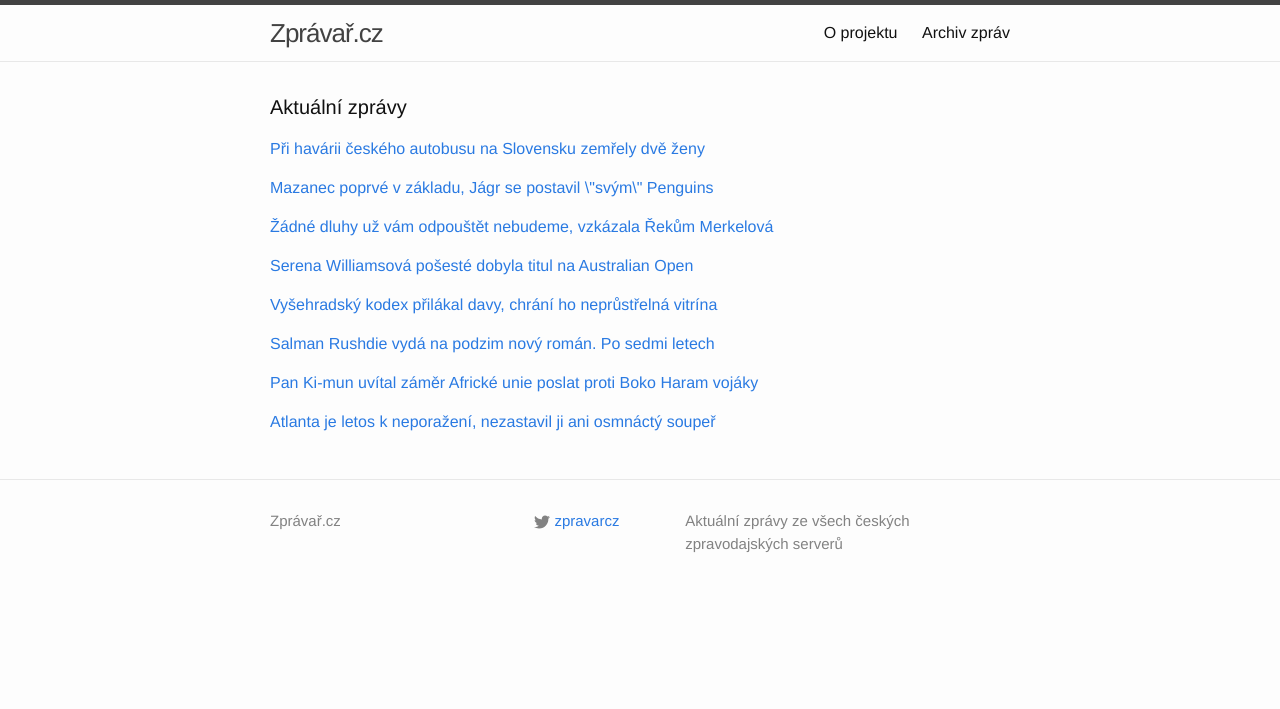
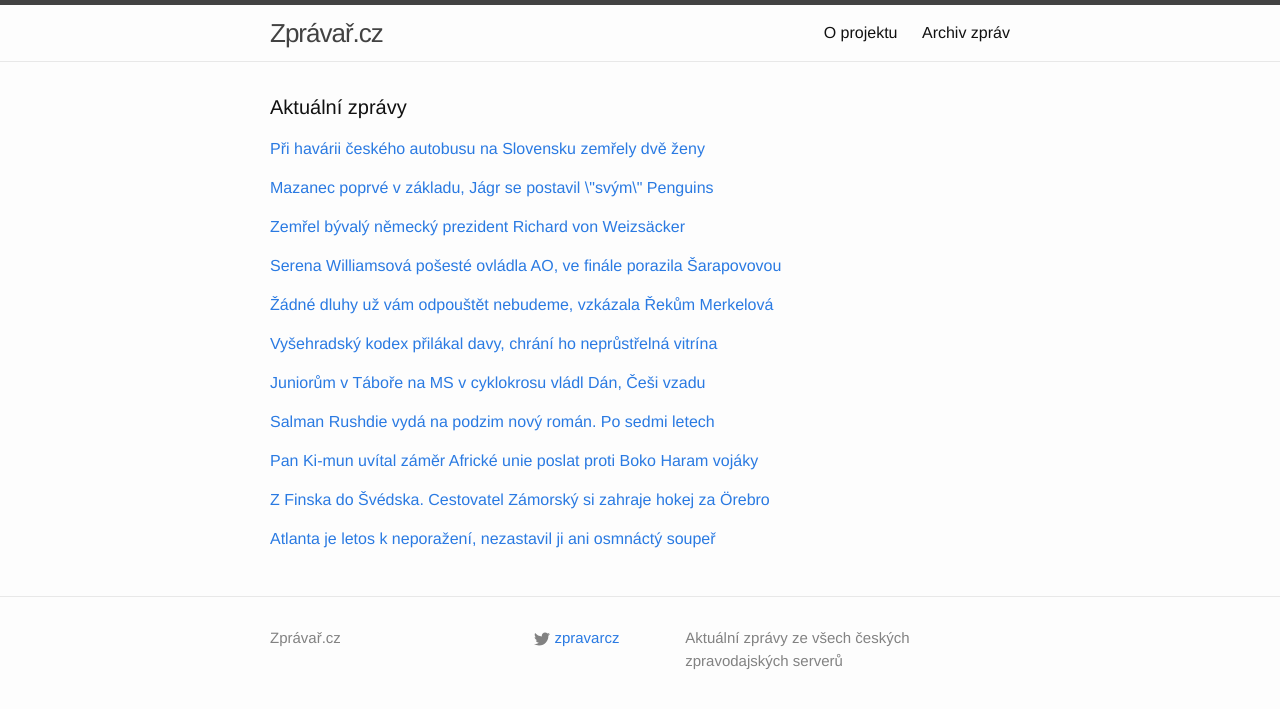
Before and after one commit to adliska/zpravar, a Jekyll site: the page built from index.html, in a window 1280 px wide. Shown: the top 709 px of the page. Built offline with Jekyll 4.4.1, drawn with Linux system fonts in a browser that asks for light colours.

Commit message:
zpravar news update

```diff
--- a/index.html
+++ b/index.html
@@ -42,8 +42,28 @@ layout: default
 <li><a href=http://www.denik.cz/hokej/mazanec-chytal-v-letosnim-rocniku-nhl-poprve-od-uvodni-minuty-20150131.html>Mazanec chytal v letošním ročníku NHL poprvé od úvodní minuty - www.denik.cz</a></li>
 <li><a href=http://sport.aktualne.cz/vrbata-dal-devatenacty-gol-pecetil-vitezstvi-vancouveru/r~174a2b4ca91011e4a7d8002590604f2e/>Vrbata dal devatenáctý gól, pečetil vítězství Vancouveru - sport.aktualne.cz</a></li>
 </ul>
-</div><p><a href="javascript:;" onclick="toggle_visibility('zpravy2')">Žádné dluhy už vám odpouštět nebudeme, vzkázala Řekům Merkelová</a></p>
+</div><p><a href="javascript:;" onclick="toggle_visibility('zpravy2')">Zemřel bývalý německý prezident Richard von Weizsäcker</a></p>
 <div id="zpravy2" style="display:none">
+<ul>
+<li><a href=http://zpravy.aktualne.cz/zahranici/zemrel-byvaly-nemecky-prezident-richard-von-weizsacker/r~8e3df6f0a93a11e490f70025900fea04/>Zemřel bývalý německý prezident Richard von Weizsäcker - zpravy.aktualne.cz</a></li>
+<li><a href=http://www.lidovky.cz/zemrel-byvaly-nemecky-prezident-richard-von-weizsacker-p2g-/lide.aspx?c=A150131_120901_lide_rof>Zemřel bývalý německý prezident Richard von Weizsäcker  - www.lidovky.cz</a></li>
+<li><a href=http://www.novinky.cz/zahranicni/evropa/360345-zemrel-byvaly-nemecky-prezident-von-weizsacker.html>Zemřel bývalý německý prezident von Weizsäcker - www.novinky.cz</a></li>
+<li><a href=http://www.rozhlas.cz/_zprava/zemrel-byvaly-nemecky-prezident-richard-von-weizsacker-bylo-mu-94-let--1450124>Zemřel bývalý německý prezident Richard von Weizsäcker, bylo mu 94 let - www.rozhlas.cz</a></li>
+<li><a href=http://zpravy.idnes.cz/zemrel-byvaly-nemecky-prezident-richard-von-weizsacker-p2g-/zahranicni.aspx?c=A150131_113958_zahranicni_vez>Zemřel Richard von Weizsäcker, první prezident sjednoceného Německa - zpravy.idnes.cz</a></li>
+<li><a href=http://echo24.cz/a/idbbc>Zemřel bývalý německý prezident von Weizsäcker - echo24.cz</a></li>
+</ul>
+</div><p><a href="javascript:;" onclick="toggle_visibility('zpravy3')">Serena Williamsová pošesté ovládla AO, ve finále porazila Šarapovovou</a></p>
+<div id="zpravy3" style="display:none">
+<ul>
+<li><a href=http://www.rozhlas.cz/_zprava/serena-williamsova-poseste-ovladla-ao-ve-finale-porazila-sarapovovou--1450123>Serena Williamsová pošesté ovládla AO, ve finále porazila Šarapovovou - www.rozhlas.cz</a></li>
+<li><a href=http://www.tyden.cz/rubriky/sport/tenis/serena-williamsova-poseste-dobyla-titul-na-australian-open_331952.html>Serena Williamsová pošesté dobyla titul na Australian Open - www.tyden.cz</a></li>
+<li><a href=http://www.sportovninoviny.cz/zpravy/serena-williamsova-vyhrala-poseste-australian-open/1175716>Serena Williamsová vyhrála pošesté Australian Open - www.sportovninoviny.cz</a></li>
+<li><a href=http://www.denik.cz/tenis/zadne-slitovani-serena-ovladla-australian-open-zdolala-sarapovovou-20150131.html>Žádné slitování. Serena ovládla Australian Open, zdolala Šarapovovou - www.denik.cz</a></li>
+<li><a href=http://sport.aktualne.cz/australian-open-williamsova-sarapovova/r~8bee3f6ea93411e49f60002590604f2e/>Serena Williamsová nezaváhala, v Melbourne vyhrála pošesté - sport.aktualne.cz</a></li>
+<li><a href=http://sport.idnes.cz/zenske-finale-australian-open-sarapovova-serena-williamsova-ptz-/tenis.aspx?c=A150131_075221_tenis_ten>Ženské finále Australian Open: Šarapovová vyzvala Serenu Williamsovou - sport.idnes.cz</a></li>
+</ul>
+</div><p><a href="javascript:;" onclick="toggle_visibility('zpravy4')">Žádné dluhy už vám odpouštět nebudeme, vzkázala Řekům Merkelová</a></p>
+<div id="zpravy4" style="display:none">
 <ul>
 <li><a href=http://ekonomika.idnes.cz/merkelova-syriza-recko-0vf-/eko-zahranicni.aspx?c=A150131_103207_zahranicni_aha>Žádné dluhy už vám odpouštět nebudeme, vzkázala Řekům Merkelová - ekonomika.idnes.cz</a></li>
 <li><a href=http://www.ceskatelevize.cz/ct24/svet/300126-dalsi-snizeni-reckeho-dluhu-merkelova-vylucuje/>Další snížení řeckého dluhu Merkelová vylučuje - www.ceskatelevize.cz</a></li>
@@ -52,17 +72,8 @@ layout: default
 <li><a href=http://www.ceskenoviny.cz/zpravy/zpravy/merkelova-vyloucila-dalsi-snizeni-reckeho-dluhu/1175691>Merkelová vyloučila další snížení řeckého dluhu - www.ceskenoviny.cz</a></li>
 <li><a href=http://byznys.ihned.cz/c1-63462770-recko-dluh-tsipras-alexis-euro-merkelova-nemecko>Merkelová: Řecký dluh nesnížíme, miliardy se mu odpustily již dřív - byznys.ihned.cz</a></li>
 </ul>
-</div><p><a href="javascript:;" onclick="toggle_visibility('zpravy3')">Serena Williamsová pošesté dobyla titul na Australian Open</a></p>
-<div id="zpravy3" style="display:none">
-<ul>
-<li><a href=http://www.tyden.cz/rubriky/sport/tenis/serena-williamsova-poseste-dobyla-titul-na-australian-open_331952.html>Serena Williamsová pošesté dobyla titul na Australian Open - www.tyden.cz</a></li>
-<li><a href=http://www.sportovninoviny.cz/zpravy/serena-williamsova-vyhrala-poseste-australian-open/1175716>Serena Williamsová vyhrála pošesté Australian Open - www.sportovninoviny.cz</a></li>
-<li><a href=http://www.denik.cz/tenis/zadne-slitovani-serena-ovladla-australian-open-zdolala-sarapovovou-20150131.html>Žádné slitování. Serena ovládla Australian Open, zdolala Šarapovovou - www.denik.cz</a></li>
-<li><a href=http://sport.aktualne.cz/australian-open-williamsova-sarapovova/r~8bee3f6ea93411e49f60002590604f2e/>Serena Williamsová nezaváhala, v Melbourne vyhrála pošesté - sport.aktualne.cz</a></li>
-<li><a href=http://sport.idnes.cz/zenske-finale-australian-open-sarapovova-serena-williamsova-ptz-/tenis.aspx?c=A150131_075221_tenis_ten>Ženské finále Australian Open: Šarapovová vyzvala Serenu Williamsovou - sport.idnes.cz</a></li>
-</ul>
-</div><p><a href="javascript:;" onclick="toggle_visibility('zpravy4')">Vyšehradský kodex přilákal davy, chrání ho neprůstřelná vitrína</a></p>
-<div id="zpravy4" style="display:none">
+</div><p><a href="javascript:;" onclick="toggle_visibility('zpravy5')">Vyšehradský kodex přilákal davy, chrání ho neprůstřelná vitrína</a></p>
+<div id="zpravy5" style="display:none">
 <ul>
 <li><a href=http://praha.idnes.cz/vysehradsky-kodex-vystava-klementinum-fcq-/praha-zpravy.aspx?c=A150131_113115_praha-zpravy_aha>Vyšehradský kodex přilákal davy, chrání ho neprůstřelná vitrína - praha.idnes.cz</a></li>
 <li><a href=http://www.lidovky.cz/po-pulstoleti-je-v-praze-vystavena-nejvzacnejsi-ceska-kniha-pls-/zpravy-domov.aspx?c=A150131_092510_ln_domov_rof>Po půlstoletí je v Praze vystavena nejvzácnější česká kniha  - www.lidovky.cz</a></li>
@@ -70,22 +81,37 @@ layout: default
 <li><a href=http://www.rozhlas.cz/_zprava/v-praze-bude-vystaven-budysinsky-rukopis-a-kodex-vysehradsky--1450086>V Praze bude vystaven Budyšínský rukopis a Kodex vyšehradský - www.rozhlas.cz</a></li>
 <li><a href=http://www.rozhlas.cz/_zprava/po-pulstoleti-bude-o-vikendu-vystaven-original-vysehradskeho-kodexu--1450086>Po půlstoletí bude o víkendu vystaven originál Vyšehradského kodexu - www.rozhlas.cz</a></li>
 </ul>
-</div><p><a href="javascript:;" onclick="toggle_visibility('zpravy5')">Salman Rushdie vydá na podzim nový román. Po sedmi letech </a></p>
-<div id="zpravy5" style="display:none">
+</div><p><a href="javascript:;" onclick="toggle_visibility('zpravy6')">Juniorům v Táboře na MS v cyklokrosu vládl Dán, Češi vzadu</a></p>
+<div id="zpravy6" style="display:none">
+<ul>
+<li><a href=http://sport.aktualne.cz/juniorum-v-tabore-na-ms-v-cyklokrosu-vladl-dan-cesi-vzadu/r~0132ca08a93d11e4a7d8002590604f2e/>Juniorům v Táboře na MS v cyklokrosu vládl Dán, Češi vzadu - sport.aktualne.cz</a></li>
+<li><a href=http://www.denik.cz/ostatni_sport/zavod-junioru-na-ms-v-cyklokrosu-ovladl-dan-andreassen-cesi-propadli-20150131.html>Závod juniorů na MS v cyklokrosu ovládl Dán Andreassen, Češi propadli - www.denik.cz</a></li>
+<li><a href=http://www.rozhlas.cz/_zprava/cyklokrosove-ms-junioru-vyhral-dan-andreassen-odpoledne-jednou-zeny--1450120>Cyklokrosové MS juniorů vyhrál Dán Andreassen, odpoledne jednou ženy - www.rozhlas.cz</a></li>
+<li><a href=http://www.rozhlas.cz/_zprava/stream-cyklokrosove-ms-v-tabore-rozjizdeji-juniori--1450120>STREAM: Cyklokrosové MS v Táboře rozjíždějí junioři - www.rozhlas.cz</a></li>
+</ul>
+</div><p><a href="javascript:;" onclick="toggle_visibility('zpravy7')">Salman Rushdie vydá na podzim nový román. Po sedmi letech </a></p>
+<div id="zpravy7" style="display:none">
 <ul>
 <li><a href=http://www.lidovky.cz/salman-rushdie-vyda-na-podzim-novy-roman-po-sedmi-letech-p2q-/kultura.aspx?c=A150131_073754_lide_rof>Salman Rushdie vydá na podzim nový román. Po sedmi letech  - www.lidovky.cz</a></li>
 <li><a href=http://www.ceskenoviny.cz/zpravy/zpravy/na-podzim-vyjde-novy-roman-salmana-rushdieho-po-sedmi-letech/1175655>Na podzim vyjde nový román Salmana Rushdieho, po sedmi letech - www.ceskenoviny.cz</a></li>
 <li><a href=http://www.lidovky.cz/salman-rushdie-vyda-na-podzim-novy-roman-po-sedmi-letech-p2q-/lide.aspx?c=A150131_073754_lide_rof>Salman Rushdie vydá na podzim nový román. Po sedmi letech  - www.lidovky.cz</a></li>
 </ul>
-</div><p><a href="javascript:;" onclick="toggle_visibility('zpravy6')">Pan Ki-mun uvítal záměr Africké unie poslat proti Boko Haram vojáky</a></p>
-<div id="zpravy6" style="display:none">
+</div><p><a href="javascript:;" onclick="toggle_visibility('zpravy8')">Pan Ki-mun uvítal záměr Africké unie poslat proti Boko Haram vojáky</a></p>
+<div id="zpravy8" style="display:none">
 <ul>
 <li><a href=http://zpravy.e15.cz/zahranicni/politika/pan-ki-mun-uvital-zamer-africke-unie-poslat-proti-boko-haram-vojaky-1158396>Pan Ki-mun uvítal záměr Africké unie poslat proti Boko Haram vojáky - zpravy.e15.cz</a></li>
 <li><a href=http://www.ceskenoviny.cz/zpravy/zpravy/sef-osn-uvital-zamer-africke-unie-poslat-proti-boko-haram-vojaky/1175706>Šéf OSN uvítal záměr Africké unie poslat proti Boko Haram vojáky - www.ceskenoviny.cz</a></li>
 <li><a href=http://www.rozhlas.cz/_zprava/africka-unie-chysta-kolektivni-akci-proti-radikalum-z-boko-haram--1450108>Africká unie chystá kolektivní akci proti radikálům z Boko Haram - www.rozhlas.cz</a></li>
 </ul>
-</div><p><a href="javascript:;" onclick="toggle_visibility('zpravy7')">Atlanta je letos k neporažení, nezastavil ji ani osmnáctý soupeř</a></p>
-<div id="zpravy7" style="display:none">
+</div><p><a href="javascript:;" onclick="toggle_visibility('zpravy9')">Z Finska do Švédska. Cestovatel Zámorský si zahraje hokej za Örebro</a></p>
+<div id="zpravy9" style="display:none">
+<ul>
+<li><a href=http://hokej.idnes.cz/petr-zamorsky-hokej-orebro-prestup-db0-/evropa.aspx?c=A150131_120954_evropa_ten>Z Finska do Švédska. Cestovatel Zámorský si zahraje hokej za Örebro - hokej.idnes.cz</a></li>
+<li><a href=http://www.denik.cz/hokej/dalsi-stehovani-z-finska-do-svedska-zamorsky-bude-hrat-za-orebro-20150131.html>Další stěhování, z Finska do Švédska. Zámorský bude hrát za Örebro - www.denik.cz</a></li>
+<li><a href=http://www.sportovninoviny.cz/zpravy/zamorsky-dohraje-sezonu-ve-svedskem-orebru/1175726>Zámorský dohraje sezonu ve švédském Örebru - www.sportovninoviny.cz</a></li>
+</ul>
+</div><p><a href="javascript:;" onclick="toggle_visibility('zpravy10')">Atlanta je letos k neporažení, nezastavil ji ani osmnáctý soupeř</a></p>
+<div id="zpravy10" style="display:none">
 <ul>
 <li><a href=http://sport.idnes.cz/nba-basketbal-souhrn-0lx-/basket.aspx?c=A150131_095731_sport-basket_ten>Atlanta je letos k neporažení, nezastavil ji ani osmnáctý soupeř - sport.idnes.cz</a></li>
 <li><a href=http://www.denik.cz/ostatni_sport/bilance-39-8-atlanta-vyhrala-osmnacty-zapas-v-rade-a-vladne-nba-20150131.html>Bilance 39-8. Atlanta vyhrála osmnáctý zápas v řadě a vládne NBA - www.denik.cz</a></li>
```
